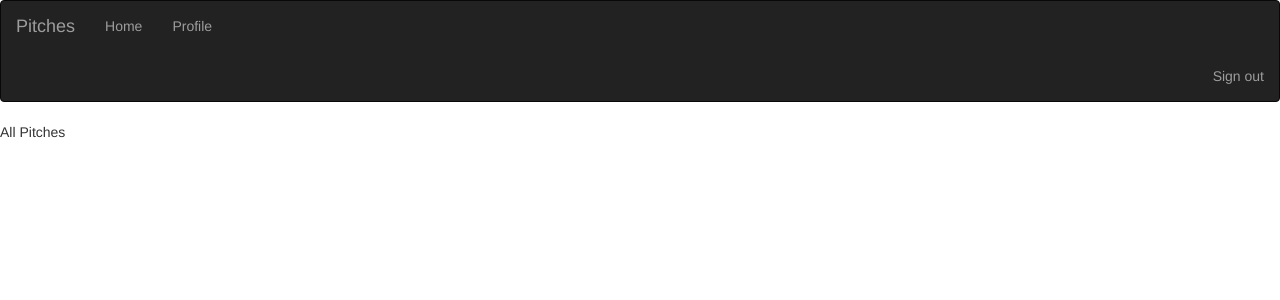
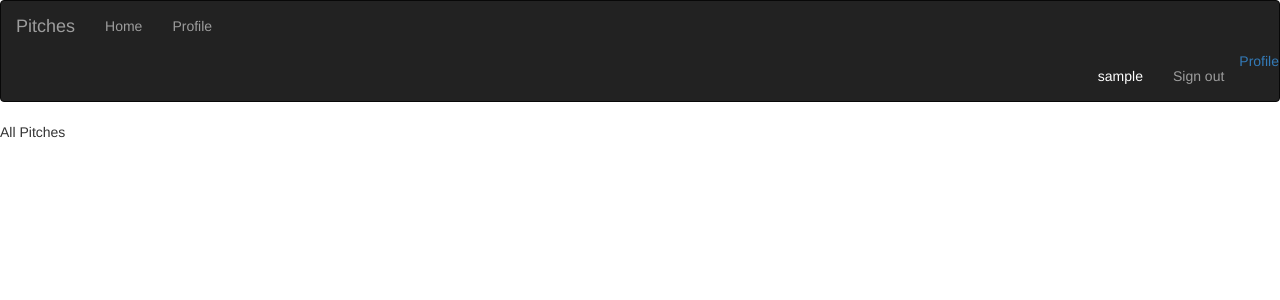
Before and after one commit to jerushaotieno/pitches, a Flask app: page /home/ in a window 1280 px wide. Shown: the top 300 px of the page. Run offline with Flask 2, Linux system fonts and the light colour scheme; the visitor is signed in with stand-in values (Sample User, id 1); data comes from the database, SQL or seed files in the repository; some libraries are stand-ins or nearby versions.

Commit message:
update code to display user profile

```diff
--- a/app/templates/navbar.html
+++ b/app/templates/navbar.html
@@ -18,19 +18,12 @@
 
         <ul class="nav navbar-nav navbar-right">
             {% if current_user.is_authenticated %}
+            <li style="color:white;padding:15px;">{{current_user.username}}</li>
             <li><a href="{{url_for('auth.logout')}}">Sign out</a></li>
+            <a href="{{url_for('main.profile',uname=current_user.username)}}">Profile</a>
             {% else %}
             <li><a href="{{url_for('auth.login')}}">Sign in</a></li>
             {%endif%}
         </ul>
     </div>
 </div>
-
-<!-- <ul class="nav navbar-nav navbar-right">
-    {% if current_user.is_authenticated %}
-    <li style="color:white;padding:15px;">{{current_user.username}}</li>
-    <li><a href="{{url_for('auth.logout')}}">Sign out</a></li>
-    {% else %}
-    <li><a href="{{url_for('auth.login')}}">Sign in</a></li>
-    {%endif%}
-</ul> -->
--- a/app/templates/profile/profile.html
+++ b/app/templates/profile/profile.html
@@ -26,8 +26,9 @@
   </div>
 </div>
 </div>
-{% endblock %}
 
 {% if user == current_user %}
     <a href="{{url_for('main.update_profile',uname=user.username)}}">Edit profile</a>
 {% endif %}
+
+{% endblock %}
```
Also changed, not shown: app/__init__.py (+2 -28 lines). Lines whose indentation alone changed are shown as unchanged.
